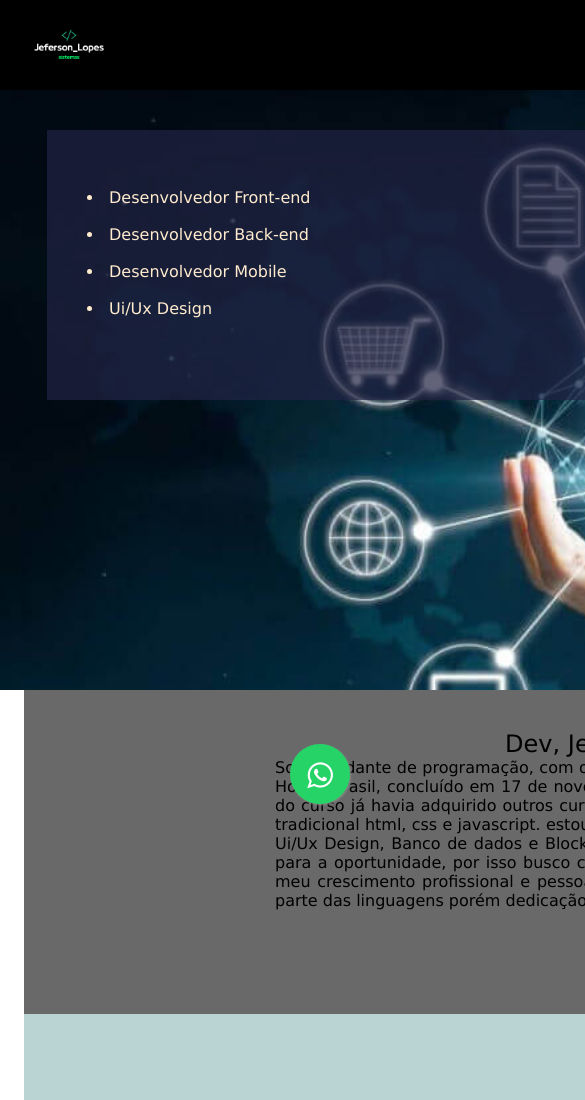
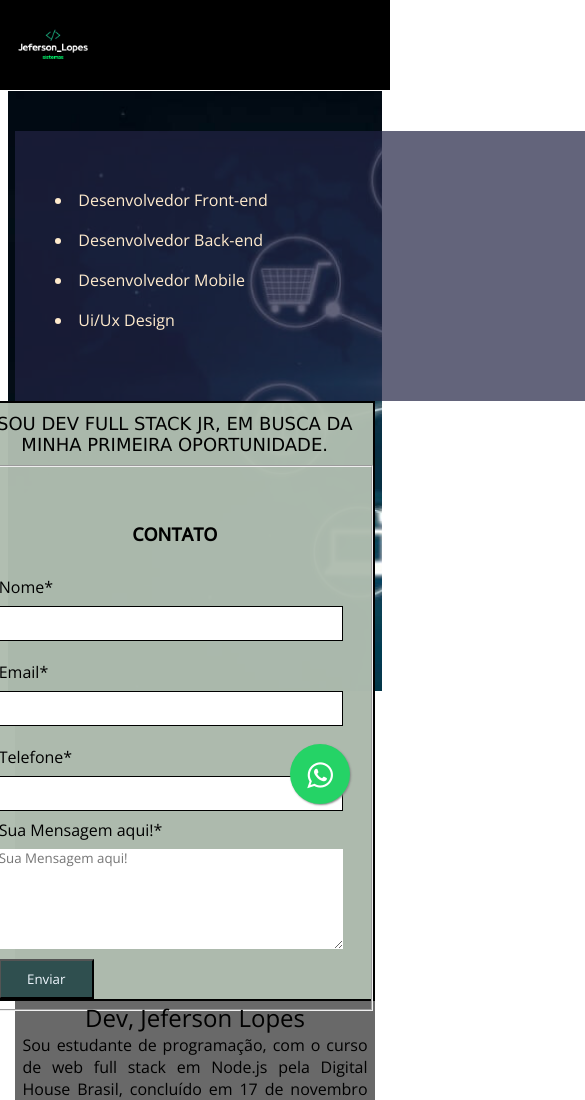
Before and after one commit to jefferson2601/projeto01, a plain HTML site: page index.html in a window 390 px wide. Shown: the top 1100 px of the page, 585 px wide, since content can reach past the window. Drawn offline with nearby package versions, Linux system fonts and the light colour scheme.

Commit message:
projeto01 aplicado o design responsivo

```diff
--- a/css/style.css
+++ b/css/style.css
@@ -1,33 +1,37 @@
 * {
     margin: 0;
-    padding: 0;
-    box-sizing: border-box;
+	padding: 0;
+	box-sizing: border-box;
+	font-family: "Open Sans";
 
 }
 html,body {
     height: 100%;
-    font-family:Verdana, Geneva, Tahoma, sans-serif;
+
+}
+.clear{
+    clear: both;
 }
 
 .center {
+    max-width: 1280px;
     width: 100%;
     margin: 0 auto;
-    padding: 0 2%;
+
 
 }
 .header {
-    min-width: 1200px;
     width: 100%;
-    height: 90px;
+	padding:0 2%;
+	height: 90px;
     background-color: black
 }
 #logo{
     height: 90px;
 }
 .container-banner{
-    min-width: 1200px;
+    width: 100%;
     padding: 0 2%;
-    width: 100%;
     height: 600px;
     background-image: url('/img/banner.jpg');
     background-repeat: no-repeat;
@@ -37,7 +41,7 @@ html,body {
 }
 .container-banner > .center{
     height: 100%;
-    max-width: 1280px;
+
 }
 .form{
     width: 400px;
@@ -122,8 +126,7 @@ html,body {
     margin-top: 18px;
 }
 .container2 {
-    min-width: 1200px;
-    padding: 40px 0;
+    padding: 40px 2%;
     background-color: dimgrey;
     text-align: center;
 
@@ -132,7 +135,7 @@ html,body {
     font-weight: normal;
 }
 .container2 p{
-    width: 698px;
+    width: 100%;
     display: inline-block;
     text-align: justify;
 
@@ -163,6 +166,7 @@ html,body {
 
 }
 .container-section {
+    width: 100%;
     margin-top: 40px;
 }
 .container-section{
```
